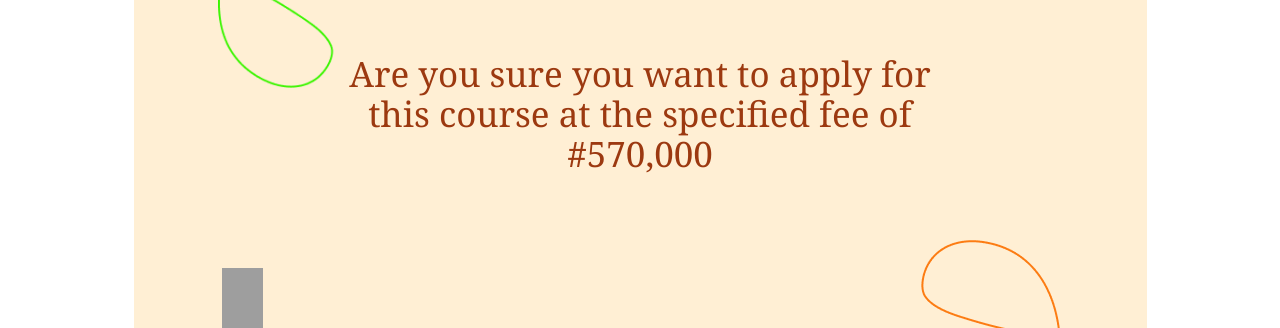
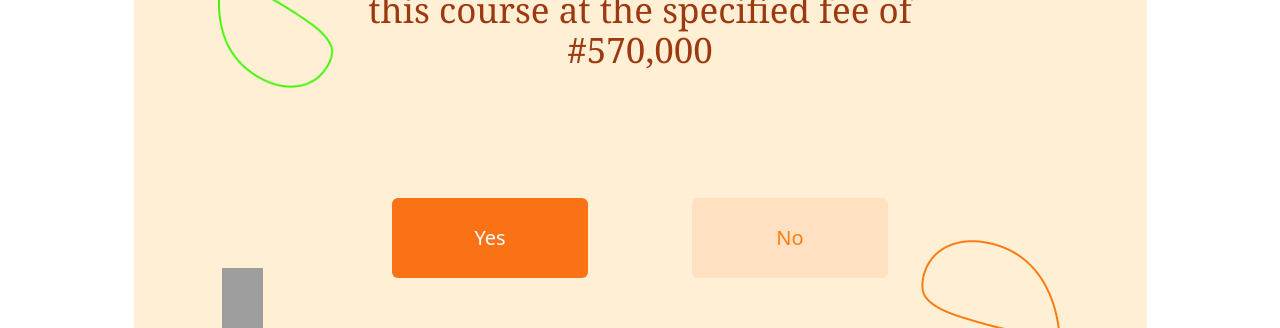
Before and after one commit to khaddyBola/DLT-Africa-Website, a Next.js app in the folder frontend/: page /confirmation in a window 1280 px wide. Shown: the part 476-804 px from the top of the page. Built offline with nearby package versions, Linux system fonts and the light colour scheme; grey boxes are pictures that could not be loaded.

Commit message:
confirmation modal

```diff
--- a/frontend/components/Application/Confirmation.js
+++ b/frontend/components/Application/Confirmation.js
@@ -1,4 +1,3 @@
-
 const Confirmation = () => {
   return (
     <div className="flex justify-center items-center ">
@@ -6,28 +5,37 @@ const Confirmation = () => {
         <div className="flex flex-col text-center">
           <div>
             <p className="w-[649px] flex-shrink-0 text-[#9c3910] font-serif text-[35px] font-normal leading-10 tracking-2">
-            Are you sure you want to apply for this course at the specified fee of  #570,000
+              Are you sure you want to apply for this course at the specified
+              fee of #570,000
             </p>
+          </div>
+          <div className="flex w-[649px] justify-center items-center content-center gap-x-[104px] gap-y-[70px] flex-wrap">
+            <button className="flex w-[196px] h-[55px] p-10 justify-center items-center gap-10 flex-shrink-0 rounded-md bg-orange-500 text-[#F7FCFE] font-poppins text-[20px] font-medium mt-[8rem]">
+              Yes
+            </button>
+            <button className="flex w-[196px] h-[55px] p-10 justify-center items-center gap-10 flex-shrink-0 rounded-md bg-[#ffe0c0] text-[#FC7C13] font-poppins text-[20px] font-medium mt-[8rem]">
+              No
+            </button>
           </div>
           <div className="absolute left-[88px] top-[444px]">
             <img
               className="h-[67px] w-[41px]"
               src="https://tinyurl.com/mv3r67ha"
-              alt="" />
+              alt=""
+            />
           </div>
         </div>
 
         <div className="w-[724.48px] h-[666.52px] top-[2px] left-[2px] Border-[2px] Rotation-[56.1°] absolute">
-            <img src="Vector 1.png" alt="Example" />
+          <img src="Vector 1.png" alt="Example" />
         </div>
 
         <div className="w-[724.48px] h-[666.52px] top-[355.17px] left-[333.69px] Border-[2px] Rotation-[-7.47°] absolute">
-            <img src="Vector 2.png" alt="Example" />
+          <img src="Vector 2.png" alt="Example" />
         </div>
-
       </div>
     </div>
   );
-}
+};
 
-export default Confirmation
+export default Confirmation;
```
